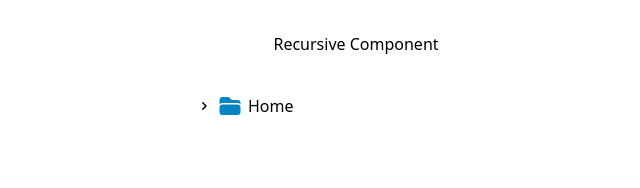
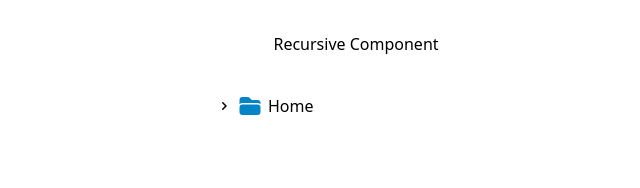
Before and after one commit to Sailwayfun/recursive-component, a React (Vite) app in the folder react/: page / in a window 1280 px wide. Shown: the top 188 px of the page, without its empty margins (284-924 px from the left). Built offline with nearby package versions, Linux system fonts and the light colour scheme.

Commit message:
style the document icon

```diff
--- a/react/src/components/Folders/index.tsx
+++ b/react/src/components/Folders/index.tsx
@@ -46,12 +46,13 @@ function Folder({ folder }: { folder: Folder }) {
     <li className="my-1.5" key={folder.name}>
       <span className="flex items-center gap-1.5">
         {folder.folders && folder.folders.length > 0 && (
-          <ChevronRightIcon
-            className={`size-4 cursor-pointer transition-transform ${
-              isOpen && "rotate-90"
-            }`}
-            onClick={toggleChildren}
-          />
+          <button onClick={toggleChildren}>
+            <ChevronRightIcon
+              className={`ml-5 size-4 cursor-pointer transition-transform ${
+                isOpen && "rotate-90"
+              }`}
+            />
+          </button>
         )}
         {folder.folders && <FolderIcon className="size-6 text-sky-600" />}
         {!folder.folders && <DocumentIcon className="size-6 text-gray-600" />}
```
